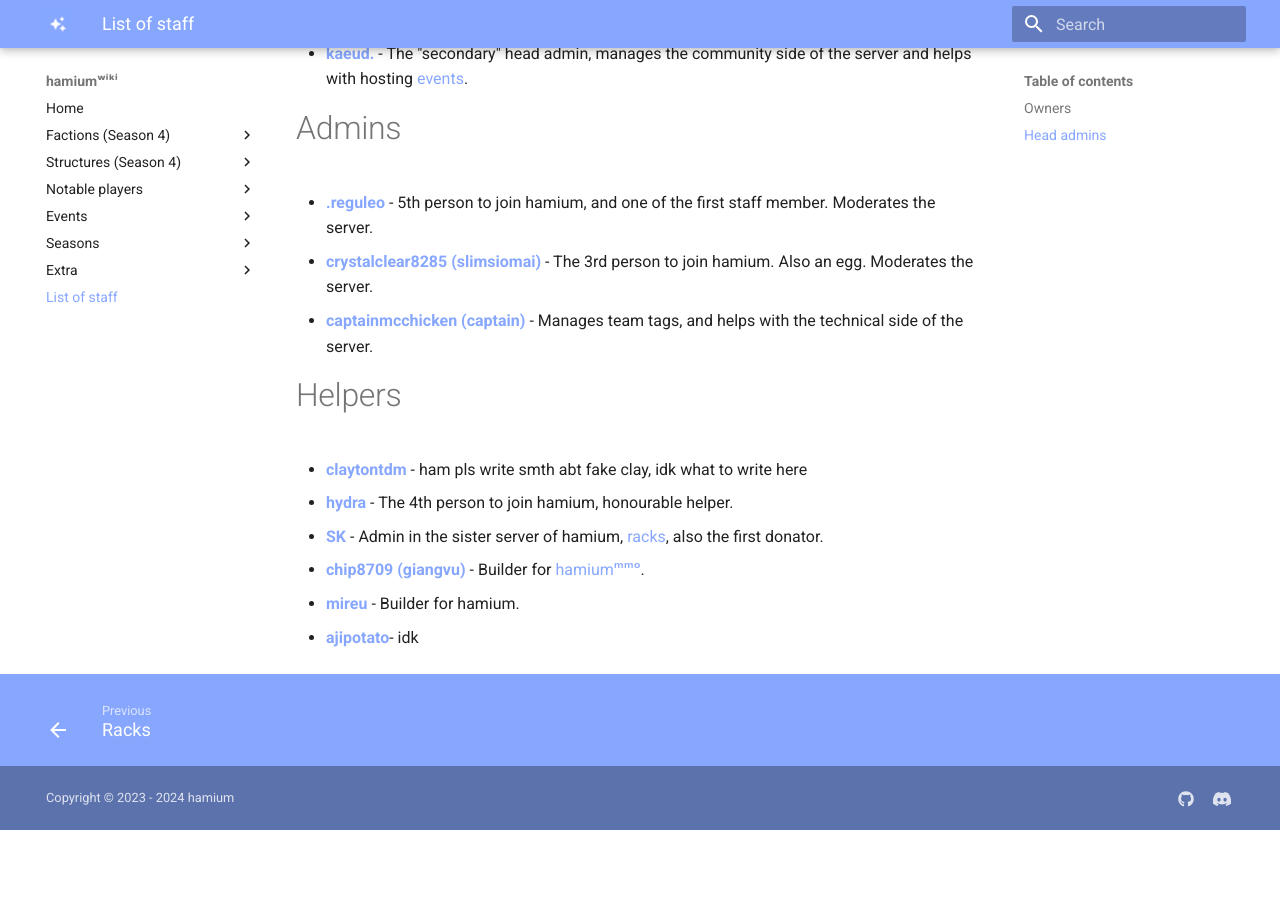
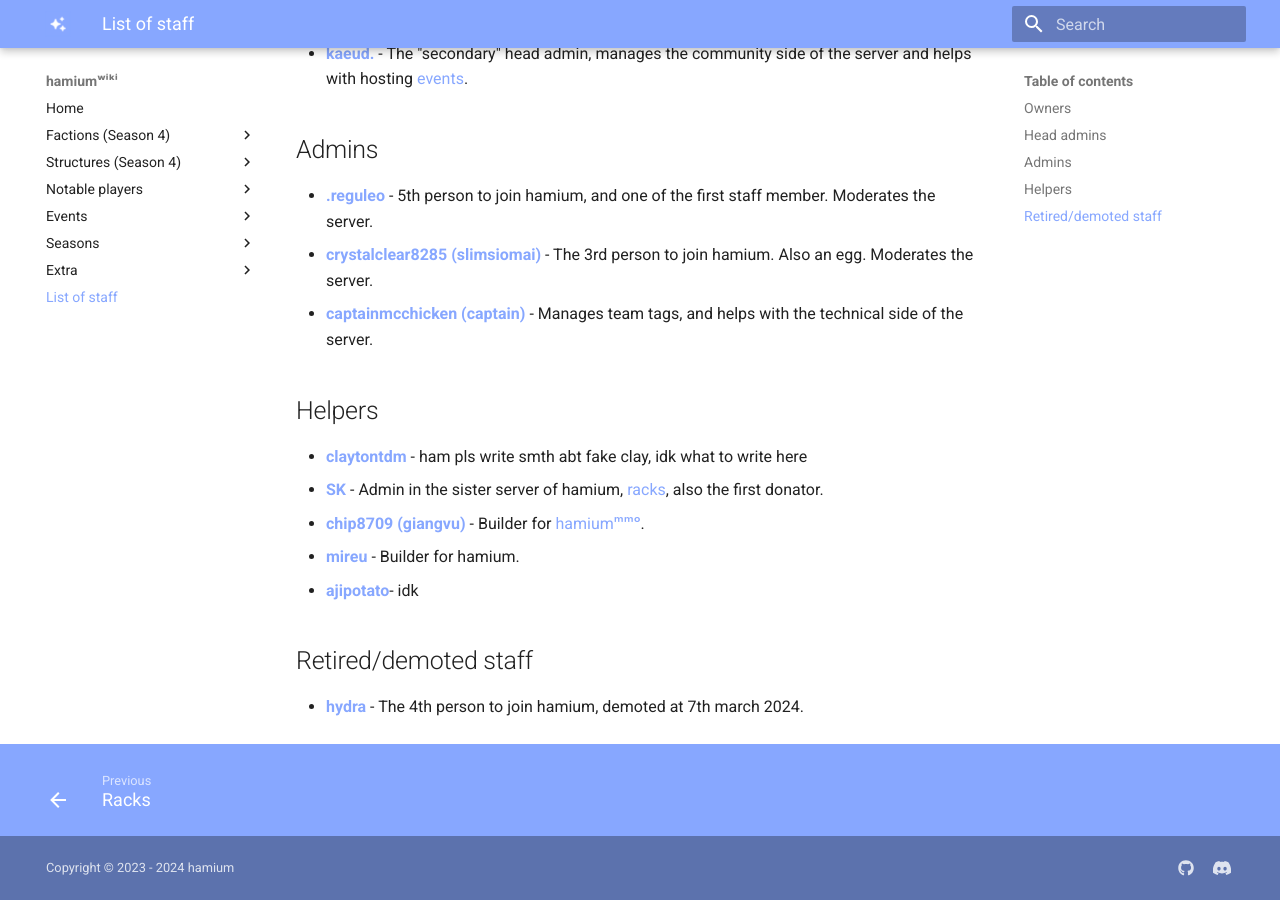
Before and after one commit to hamium/smp-wiki, an MkDocs documentation site: the page built from docs/staff.md, in a window 1280 px wide and 900 px high, scrolled down 516 px. Built offline with MkDocs 1.6.1 and Material for MkDocs 9.7.7, drawn with Linux system fonts in a browser that asks for light colours; before the commit the page ends 1346 px from its top, so only the background shows below that.

Commit message:
updated staff list : hydra is no longer helper

```diff
--- a/docs/staff.md
+++ b/docs/staff.md
@@ -9,15 +9,17 @@ Below is a list of every staff member of the server.
 * [__claniverse__](staff/realclay.md) - The main head admin, manages the technical side of the server occasionally and helps develop the [hammer](extra/hammermc.md) plugin.
 * [__kaeud.__](staff/kaeud.md) - The "secondary" head admin, manages the community side of the server and helps with hosting [events](events/1.md).
 
-# Admins
+## Admins
 * [__.reguleo__](staff/leo.md) - 5th person to join hamium, and one of the first staff member. Moderates the server.
 * [__crystalclear8285 (slimsiomai)__](staff/slim.md) - The 3rd person to join hamium. Also an egg. Moderates the server.
 * [__captainmcchicken (captain)__](staff/captain.md) - Manages team tags, and helps with the technical side of the server.
 
-# Helpers
+## Helpers
 * [__claytontdm__](staff/fakeclay.md) - ham pls write smth abt fake clay, idk what to write here
-* [__hydra__](staff/hydra.md) - The 4th person to join hamium, honourable helper.
 * [__SK__](staff/sk.md) - Admin in the sister server of hamium, [racks](extra/racks.md), also the first donator.
 * [__chip8709 (giangvu)__](staff/giangvu.md) - Builder for [hamiumᵐᵐᵒ](extra/hamiummmo.md).
 * [__mireu__](staff/mireu.md) - Builder for hamium.
 * [__ajipotato__](staff/aji.md)- idk
+
+## Retired/demoted staff
+* [__hydra__](staff/hydra.md) - The 4th person to join hamium, demoted at 7th march 2024.
```
